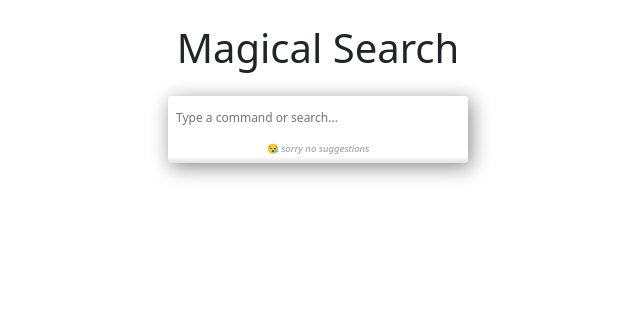
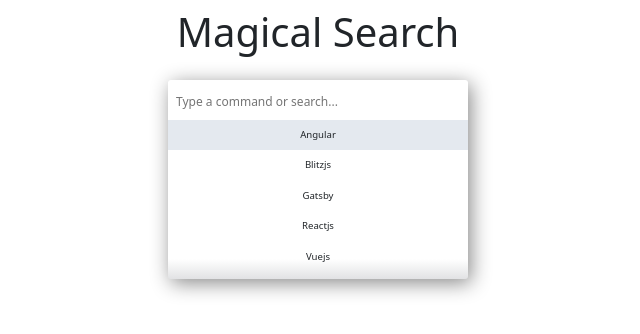
Before and after one commit to navohu/magical-search, a React (Create React App) app: page / in a window 1280 px wide. Shown: the top 334 px of the page, without its empty margins (322-962 px from the left). Built offline with nearby package versions, Linux system fonts and the light colour scheme.

Commit message:
show the standard list of results if nothing is in the input

```diff
--- a/Autocomplete.js
+++ b/Autocomplete.js
@@ -55,6 +55,26 @@
   };
 
   const SuggestionsListComponent = () => {
+    if (!input.length) {
+      return (
+        <ul class="suggestions">
+          {suggestions.map((suggestion, index) => {
+            let className;
+
+            // Flag the active suggestion with a class
+            if (index === activeSuggestionIndex) {
+              className = 'suggestion-active';
+            }
+
+            return (
+              <li className={className} key={suggestion} onClick={onClick}>
+                {suggestion}
+              </li>
+            );
+          })}
+        </ul>
+      );
+    }
     return filteredSuggestions.length ? (
       <ul class="suggestions">
         {filteredSuggestions.map((suggestion, index) => {
--- a/style.css
+++ b/style.css
@@ -27,7 +27,6 @@
   flex-direction: column;
   align-items: center;
   text-align: center;
-  margin-top: 1rem;
 }
 
 .wrapper h2 {
@@ -42,6 +41,7 @@
   width: 300px;
   height: 40px;
   border-radius: 5px;
+  font-size: 0.75rem;
 }
 
 ::-webkit-input-placeholder {
@@ -66,11 +66,10 @@
   max-height: 143px;
   overflow-y: auto;
   padding: 0;
-  display: unset;
 }
 
 .suggestions::-webkit-scrollbar {
-  width: 0.2rem;
+  width: 0rem;
   height: 0rem;
   border-radius: 20px;
 }
```
